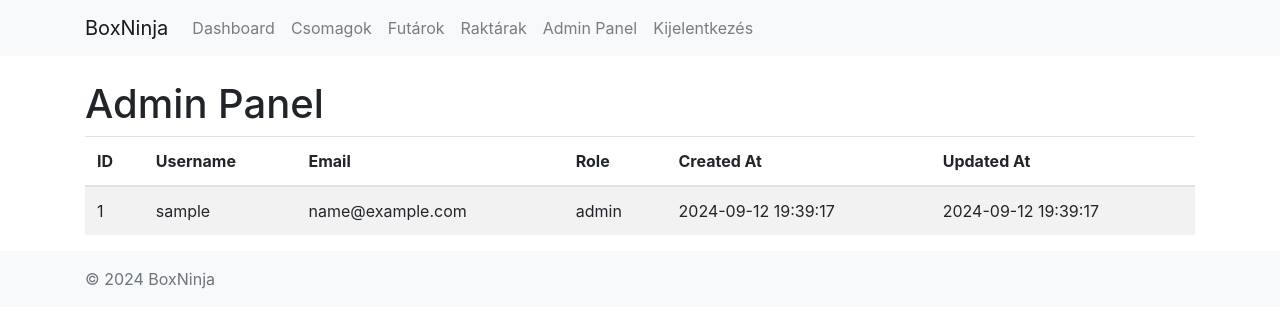
After one commit to pe-box-ninja/webapp, a Flask app: page /admin in a window 1280 px wide. The commit adds this page. Shown: the top 328 px of the page. Run offline with Flask 3, Linux system fonts and the light colour scheme; the visitor is signed in with stand-in values (Sample User, id 1); data comes from the database, SQL or seed files in the repository; some libraries are stand-ins or nearby versions.

Commit message:
adding basics for ui

```diff
--- a/app/routes/main.py
+++ b/app/routes/main.py
@@ -1,10 +1,25 @@
-from flask import Blueprint, render_template
+from flask import Blueprint, render_template, redirect, url_for, abort
 from flask_login import login_required, current_user
+from app.models import User
 
 bp = Blueprint('main', __name__)
 
 @bp.route('/')
 @bp.route('/index')
+def index():
+    if current_user.is_authenticated:
+        return redirect(url_for('main.dashboard'))
+    return render_template('index.html', title='Home')
+
+@bp.route('/dashboard')
 @login_required
-def index():
-    return render_template('index.html', title='Home')
+def dashboard():
+    return render_template('dashboard.html', title='Dashboard')
+
+@bp.route('/admin')
+@login_required
+def admin():
+    if not current_user.is_admin():
+        abort(403)  # Forbidden
+    users = User.query.all()
+    return render_template('admin/index.html', title='Admin Panel', users=users)
--- /dev/null
+++ b/app/templates/admin/index.html
@@ -0,0 +1,29 @@
+{% extends "base.html" %}
+
+{% block content %}
+    <h1>Admin Panel</h1>
+    <table class="table table-striped">
+        <thead>
+            <tr>
+                <th>ID</th>
+                <th>Username</th>
+                <th>Email</th>
+                <th>Role</th>
+                <th>Created At</th>
+                <th>Updated At</th>
+            </tr>
+        </thead>
+        <tbody>
+            {% for user in users %}
+            <tr>
+                <td>{{ user.id }}</td>
+                <td>{{ user.username }}</td>
+                <td>{{ user.email }}</td>
+                <td>{{ user.role }}</td>
+                <td>{{ user.created_at }}</td>
+                <td>{{ user.updated_at }}</td>
+            </tr>
+            {% endfor %}
+        </tbody>
+    </table>
+{% endblock %}
--- a/app/templates/base.html
+++ b/app/templates/base.html
@@ -1,41 +1,77 @@
-<!doctype html>
+<!DOCTYPE html>
 <html lang="en">
 <head>
-    <meta charset="utf-8">
-    <meta name="viewport" content="width=device-width, initial-scale=1, shrink-to-fit=no">
-    <title>{% block title %}BoxNinja{% endblock %}</title>
-    <link rel="shortcut icon" href="{{ url_for('static', filename='logo.png') }}">
-    <link rel="stylesheet" href="https://stackpath.bootstrapcdn.com/bootstrap/4.5.0/css/bootstrap.min.css">
+    <meta charset="UTF-8">
+    <meta name="viewport" content="width=device-width, initial-scale=1.0">
+    <title>{{ title }} - BoxNinja</title>
+    <link rel="stylesheet" href="https://stackpath.bootstrapcdn.com/bootstrap/4.5.2/css/bootstrap.min.css">
     <link rel="stylesheet" href="{{ url_for('static', filename='css/main.css') }}">
-    <!--[if IE]><link rel="shortcut icon" href="{{ url_for('static', filename='logo.png') }}"><![endif]-->
 </head>
 <body>
     <nav class="navbar navbar-expand-lg navbar-light bg-light">
-        <a class="navbar-brand" href="{{ url_for('main.index') }}">BoxNinja</a>
-        <div class="navbar-nav">
-            {% if current_user.is_authenticated %}
-                <a class="nav-item nav-link" href="{{ url_for('package.list') }}">Csomagok</a>
-                <a class="nav-item nav-link" href="{{ url_for('courier.list') }}">Futárok</a>
-                <a class="nav-item nav-link" href="{{ url_for('warehouse.list') }}">Raktárak</a>
-                <a class="nav-item nav-link" href="{{ url_for('auth.logout') }}">Kijelentkezés</a>
-            {% else %}
-                <a class="nav-item nav-link" href="{{ url_for('auth.login') }}">Bejelentkezés</a>
-                <a class="nav-item nav-link" href="{{ url_for('auth.register') }}">Regisztráció</a>
-            {% endif %}
+        <div class="container">
+            <a class="navbar-brand" href="{{ url_for('main.index') }}">BoxNinja</a>
+            <button class="navbar-toggler" type="button" data-toggle="collapse" data-target="#navbarNav" aria-controls="navbarNav" aria-expanded="false" aria-label="Toggle navigation">
+                <span class="navbar-toggler-icon"></span>
+            </button>
+            <div class="collapse navbar-collapse" id="navbarNav">
+                <ul class="navbar-nav">
+                    {% if current_user.is_authenticated %}
+                        <li class="nav-item">
+                            <a class="nav-link" href="{{ url_for('main.dashboard') }}">Dashboard</a>
+                        </li>
+                        <li class="nav-item">
+                            <a class="nav-link" href="{{ url_for('package.list') }}">Csomagok</a>
+                        </li>
+                        <li class="nav-item">
+                            <a class="nav-link" href="{{ url_for('courier.list') }}">Futárok</a>
+                        </li>
+                        <li class="nav-item">
+                            <a class="nav-link" href="{{ url_for('warehouse.list') }}">Raktárak</a>
+                        </li>
+                        {% if current_user.is_admin() %}
+                        <li class="nav-item">
+                            <a class="nav-link" href="{{ url_for('main.admin') }}">Admin Panel</a>
+                        </li>
+                        {% endif %}
+                        <li class="nav-item">
+                            <a class="nav-link" href="{{ url_for('auth.logout') }}">Kijelentkezés</a>
+                        </li>
+                    {% else %}
+                        <li class="nav-item">
+                            <a class="nav-link" href="{{ url_for('auth.login') }}">Bejelentkezés</a>
+                        </li>
+                        <li class="nav-item">
+                            <a class="nav-link" href="{{ url_for('auth.register') }}">Regisztráció</a>
+                        </li>
+                    {% endif %}
+                </ul>
+            </div>
         </div>
     </nav>
+
     <main class="container mt-4">
         {% with messages = get_flashed_messages() %}
         {% if messages %}
             {% for message in messages %}
-            <div class="alert alert-info" role="alert">{{ message }}</div>
+            <div class="alert alert-info" role="alert">
+                {{ message }}
+            </div>
             {% endfor %}
         {% endif %}
         {% endwith %}
+
         {% block content %}{% endblock %}
     </main>
+
+    <footer class="footer mt-auto py-3 bg-light">
+        <div class="container">
+            <span class="text-muted">© 2024 BoxNinja</span>
+        </div>
+    </footer>
+
     <script src="https://code.jquery.com/jquery-3.5.1.slim.min.js"></script>
     <script src="https://cdn.jsdelivr.net/npm/@popperjs/core@2.5.3/dist/umd/popper.min.js"></script>
-    <script src="https://stackpath.bootstrapcdn.com/bootstrap/4.5.0/js/bootstrap.min.js"></script>
+    <script src="https://stackpath.bootstrapcdn.com/bootstrap/4.5.2/js/bootstrap.min.js"></script>
 </body>
 </html>
--- /dev/null
+++ b/app/templates/courier/list.html
@@ -0,0 +1,6 @@
+{% extends "base.html" %}
+
+{% block content %}
+    <h1>Couriers</h1>
+    <p>This is where the list of couriers will be displayed.</p>
+{% endblock %}
--- /dev/null
+++ b/app/templates/package/list.html
@@ -0,0 +1,6 @@
+{% extends "base.html" %}
+
+{% block content %}
+    <h1>Packages</h1>
+    <p>This is where the list of packages will be displayed.</p>
+{% endblock %}
--- /dev/null
+++ b/app/templates/package/track.html
@@ -0,0 +1,6 @@
+{% extends "base.html" %}
+
+{% block content %}
+    <h1>Package</h1>
+    <p>Tracking.</p>
+{% endblock %}
--- /dev/null
+++ b/app/templates/users/list.html
@@ -0,0 +1,6 @@
+{% extends "base.html" %}
+
+{% block content %}
+    <h1>Users</h1>
+    <p>This is where the list of users will be displayed.</p>
+{% endblock %}
--- /dev/null
+++ b/app/templates/warehouse/list.html
@@ -0,0 +1,6 @@
+{% extends "base.html" %}
+
+{% block content %}
+    <h1>Warehouses</h1>
+    <p>This is where the list of warehouses will be displayed.</p>
+{% endblock %}
```
Also changed, not shown: app/__init__.py (+6 -6 lines), app/routes/courier.py (+3 -4 lines), app/routes/package.py (+3 -4 lines), app/routes/user.py (+3 -4 lines), app/routes/warehouse.py (+3 -4 lines), app/templates/dashboard.html (added, +7 -0 lines).
